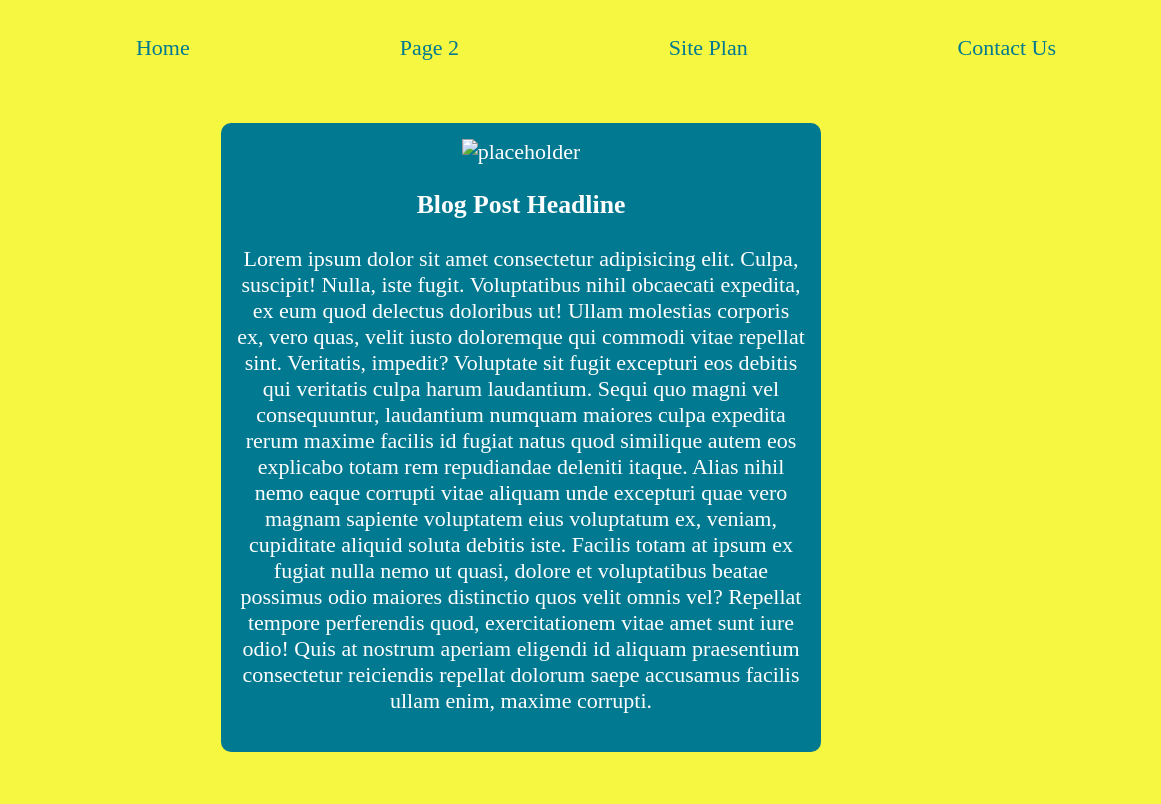
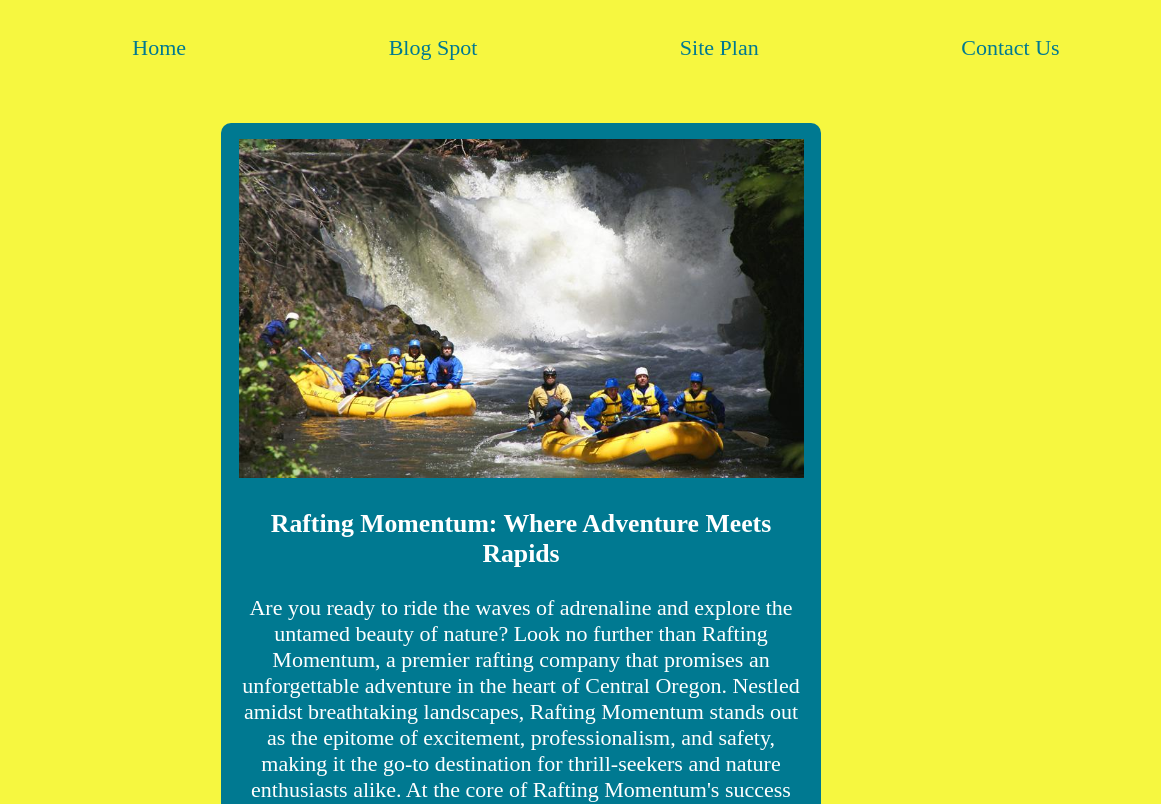
Before and after one commit to carlnelson275/wdd130, a plain HTML site: page wwr/blog.html in a window 1280 px wide. Shown: the top 804 px of the page, 119-1280 px from the left. Drawn offline with Linux system fonts and the light colour scheme; a web font is replaced by a local one.

Commit message:
updated blog page

```diff
--- a/wwr/blog.html
+++ b/wwr/blog.html
@@ -17,16 +17,21 @@
             </a>
             <nav>
                 <a href="index.html">Home</a>
-                <a href="#">Page 2</a>
+                <a href="blog.html">Blog Spot</a>
                 <a href="site-plan-rafting.html">Site Plan</a>
                 <a href="contactus.html">Contact Us</a>
             </nav>
         </header>
         <main class="blog-main">
             <section class="blog-post">
-                <img src="#" alt="placeholder">
-                <h3>Blog Post Headline</h3>
-                <p>Lorem ipsum dolor sit amet consectetur adipisicing elit. Culpa, suscipit! Nulla, iste fugit. Voluptatibus nihil obcaecati expedita, ex eum quod delectus doloribus ut! Ullam molestias corporis ex, vero quas, velit iusto doloremque qui commodi vitae repellat sint. Veritatis, impedit? Voluptate sit fugit excepturi eos debitis qui veritatis culpa harum laudantium. Sequi quo magni vel consequuntur, laudantium numquam maiores culpa expedita rerum maxime facilis id fugiat natus quod similique autem eos explicabo totam rem repudiandae deleniti itaque. Alias nihil nemo eaque corrupti vitae aliquam unde excepturi quae vero magnam sapiente voluptatem eius voluptatum ex, veniam, cupiditate aliquid soluta debitis iste. Facilis totam at ipsum ex fugiat nulla nemo ut quasi, dolore et voluptatibus beatae possimus odio maiores distinctio quos velit omnis vel? Repellat tempore perferendis quod, exercitationem vitae amet sunt iure odio! Quis at nostrum aperiam eligendi id aliquam praesentium consectetur reiciendis repellat dolorum saepe accusamus facilis ullam enim, maxime corrupti.</p>
+                <img src="images/blog.jpeg" alt="family rafting">
+                <h3>Rafting Momentum: Where Adventure Meets Rapids</h3>
+                <p>Are you ready to ride the waves of adrenaline and explore the untamed beauty of nature? Look no further than Rafting Momentum, a premier rafting company that promises an unforgettable adventure in the heart of Central Oregon. Nestled amidst breathtaking landscapes, Rafting Momentum stands out as the epitome of excitement, professionalism, and safety, making it the go-to destination for thrill-seekers and nature enthusiasts alike.
+
+                At the core of Rafting Momentum's success lies a team of expert guides who not only navigate the exhilarating rapids with skill but also share a genuine passion for the river. Their extensive knowledge of local environments, river dynamics, and commitment to safety ensures that every expedition is not only thrilling but also secure. Whether you're a first-time rafter or a seasoned adventurer, Rafting Momentum offers a diverse range of trips, from family-friendly floats to challenging class V rapids, providing an experience tailored to your comfort level and preferences.
+
+                Rafting Momentum is not just about the rush of whitewater; it's a commitment to community, sustainability, and creating lasting memories. The company actively engages in local conservation efforts, supporting the ecosystems that make these adventures possible. With glowing testimonials from satisfied participants, Rafting Momentum is more than a rafting company; it's a gateway to an immersive and unforgettable journey. So, gear up, embrace the thrill, and let Rafting Momentum be your partner in navigating the waters of adventure and excitement.</p>
+                <p>Reviewed by: ChatGPT</p>
             </section>
         </main>
         <footer>
--- a/wwr/styles/styles.css
+++ b/wwr/styles/styles.css
@@ -238,6 +238,9 @@ main section img {
     padding: 1rem;
     margin: .5rem 0;
 }
+.blog-post img {
+    max-width: 565px;
+}
 
 @media screen and (max-width: 900px) {
     #hero, .home-grid {
```
Also changed, not shown: wwr/index.html (+1 -1 lines), wwr/images/blog.jpeg (added), 2 other files.
